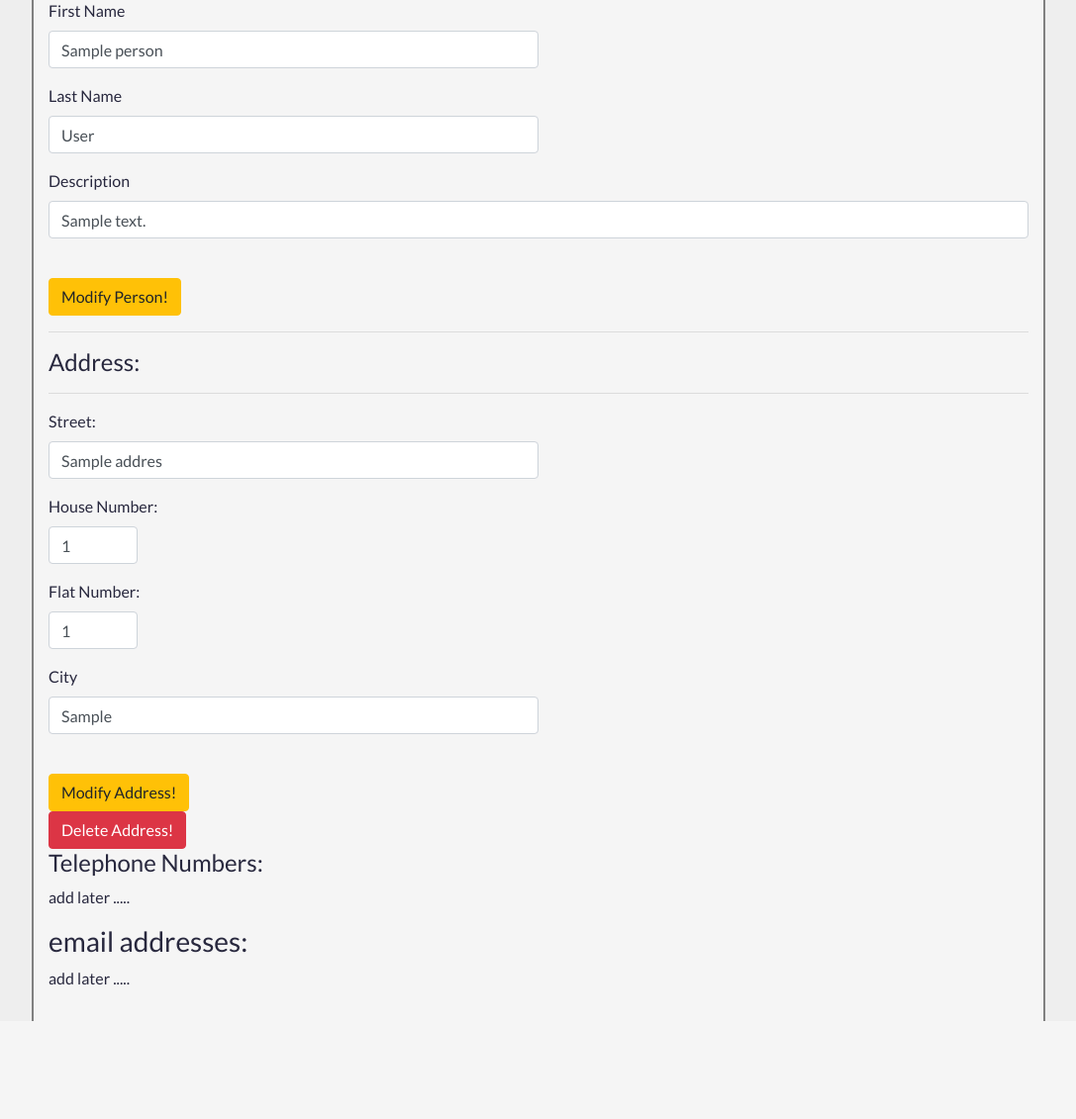
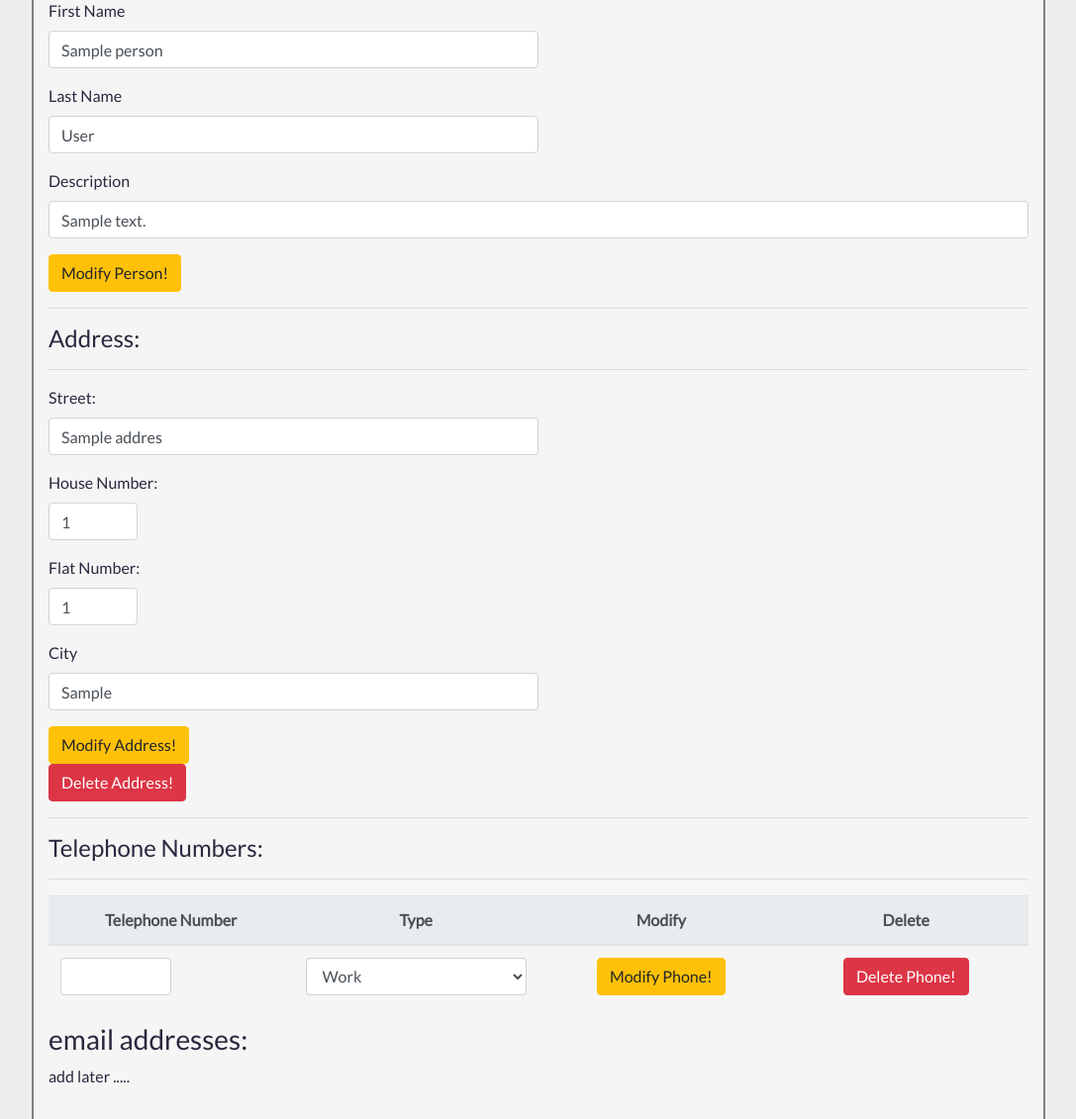
Before and after one commit to krzysztofkar/warsztat_indywidualny, a Django app: a page that uses contacts/templates/modify_person.html in a window 1280 px wide. Shown: the part 213-1344 px from the top of the page at 99% size, without its empty margins (96-1183 px from the left). Before the commit the page ends 1245 px from the top, so only its background shows below. Run offline with Django 3.2, Linux system fonts and the light colour scheme; tables that the repository leaves empty hold one stand-in row (values such as "Sample post"); some libraries are stand-ins or nearby versions.

Commit message:
Added Telephone numbers

```diff
--- a/contacts/templates/modify_person.html
+++ b/contacts/templates/modify_person.html
@@ -3,22 +3,22 @@
 {% if msg %}
     <h3 class="h3">{{ msg }}</h3>
 
-    {#    <table class="table">#}
-    {#        <thead class="thead-light">#}
-    {#        <tr>#}
-    {#            <th scope="col" class="centerTableCol">First Name</th>#}
-    {#            <th scope="col" class="centerTableCol">Last Name</th>#}
-    {#            <th scope="col" class="centerTableCol">Description</th>#}
-    {#        </tr>#}
-    {#        </thead>#}
-    {#        <tbody>#}
-    {#        <tr>#}
-    {#            <td class="centerTableCol">{{ modified_person.name }}</td>#}
-    {#            <td class="centerTableCol">{{ modified_person.surname }}</td>#}
-    {#            <td class="personDescription">{{ modified_person.description }}</td>#}
-    {#        </tr>#}
-    {#        </tbody>#}
-    {#    </table>#}
+    <table class="table">
+        <thead class="thead-light">
+        <tr>
+            <th scope="col" class="centerTableCol">First Name</th>
+            <th scope="col" class="centerTableCol">Last Name</th>
+            <th scope="col" class="centerTableCol">Description</th>
+        </tr>
+        </thead>
+        <tbody>
+        <tr>
+            <td class="centerTableCol">{{ modified_person.name }}</td>
+            <td class="centerTableCol">{{ modified_person.surname }}</td>
+            <td class="personDescription">{{ modified_person.description }}</td>
+        </tr>
+        </tbody>
+    </table>
 
 {% else %}
 
@@ -43,7 +43,6 @@
             <label>Description</label>
             <input type="text" name="description" value="{{ modified_person.description }}" class="form-control">
         </div>
-        <br>
         <button type="submit" class="btn btn-warning">Modify Person!</button>
     </form>
 
@@ -74,18 +73,52 @@
             <input type="text" name="city" maxlength="64" value="{{ address.city }}"
                    class="form-control shortFormsFields ">
         </div>
-        <br>
         <button type="submit" class="btn btn-warning">Modify Address!</button>
-         </form>
-        <a href="/delete/{{ address.id }}">
-            <button class="btn btn-danger">Delete Address!</button>
-        </a>
+    </form>
+    <a href="/delete/{{ address.id }}">
+        <button class="btn btn-danger">Delete Address!</button>
+    </a>
+    <br>
+    <hr>
+    <h4 class="h4">Telephone Numbers:</h4>
+    <hr>
+    <table class="table">
+        <thead class="thead-light">
+        <tr>
+            <th scope="col" class="centerTableCol">Telephone Number</th>
+            <th scope="col" class="centerTableCol">Type</th>
+            <th scope="col" class="centerTableCol">Modify</th>
+            <th scope="col" class="centerTableCol">Delete</th>
+        </tr>
+        </thead>
+        <tbody>
+        <tr>
+            <form action="/modify_tel/{{ tel.id }}" method="post">
+                {% csrf_token %}
+                <td class="centerTableCol">
+                    <input type="number" name="phone_number" min="0" value="{{ tel.phone_number }}"
+                           class="form-control shortFormsFields ">
+                </td>
+                <td class="centerTableCol">
+                    <select name="phone_type" class="form-control">
+                        {#add checked#}
+                        <option value="1">Work</option>
+                        <option value="2">Home</option>
+                        <option value="3">Private</option>
+                    </select>
+                </td>
+                <td class="centerTableCol">
+                    <button type="submit" class="btn btn-warning">Modify Phone!</button>
+                </td>
+            </form>
+            <td class="centerTableCol"><a href="/delete_tel/">
+                <button class="btn btn-danger">Delete Phone!</button>
+            </a></td>
+        </tr>
+        </tbody>
+    </table>
 
-    <br>
 
-    <h4 class="h4">Telephone Numbers:</h4>
-
-    <p>add later .....</p>
     <h3 class="h3">email addresses:</h3>
     <p>add later .....</p>
 
```
